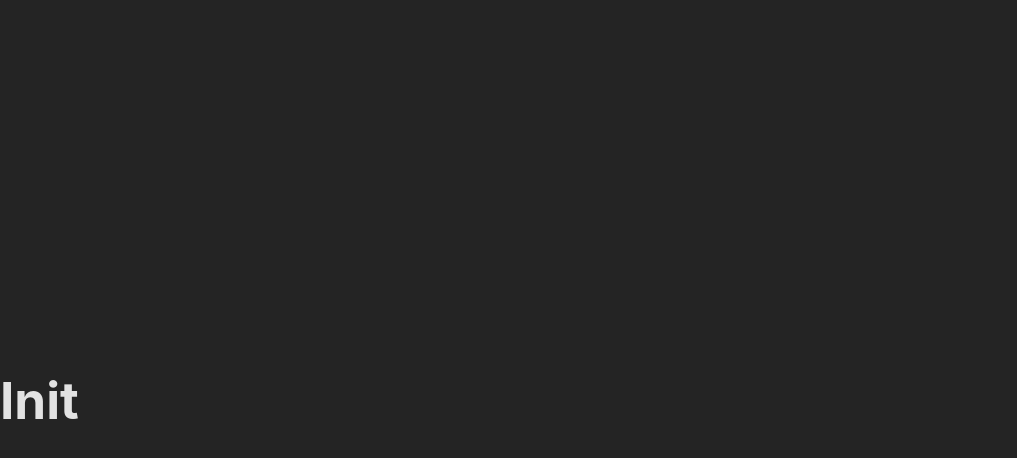
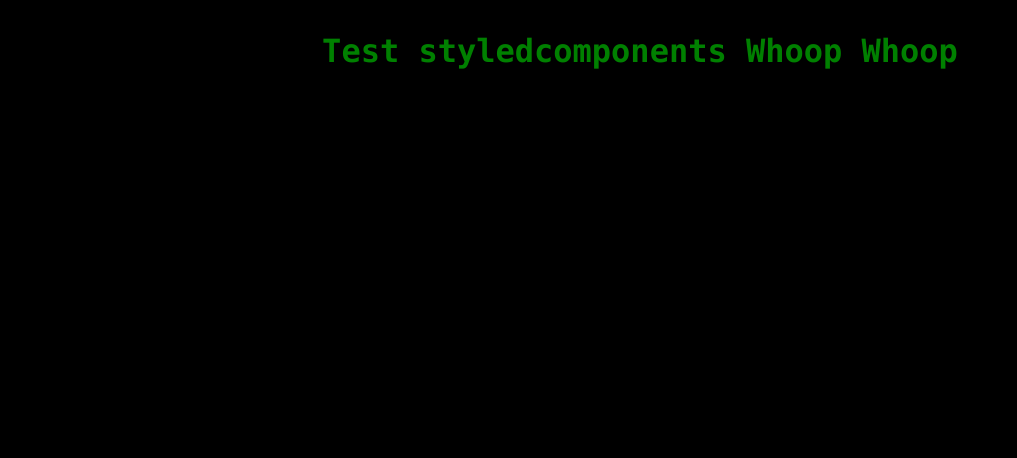
Before and after one commit to Mars4me/coffee-mate, a React (Vite) app: page / in a window 1280 px wide. Shown: the top 458 px of the page, without its empty margins (0-1017 px from the left). Built offline with nearby package versions, Linux system fonts and the light colour scheme.

Commit message:
lets start

```diff
--- a/package.json
+++ b/package.json
@@ -10,11 +10,13 @@
   },
   "dependencies": {
     "react": "^18.2.0",
-    "react-dom": "^18.2.0"
+    "react-dom": "^18.2.0",
+    "styled-components": "^5.3.6"
   },
   "devDependencies": {
     "@types/react": "^18.0.27",
     "@types/react-dom": "^18.0.10",
+    "@types/styled-components": "^5.1.26",
     "@vitejs/plugin-react": "^3.1.0",
     "typescript": "^4.9.3",
     "vite": "^4.1.0"
--- a/src/App.tsx
+++ b/src/App.tsx
@@ -1,12 +1,24 @@
 import { useState } from 'react';
+import styled from 'styled-components';
+import { Flex } from './components/Flex';
+import { Title } from './components/Title';
+
+const AppWrapper = styled.div`
+    width: 100%;
+    min-height: 100vh;
+    padding: 2rem;
+    background: black;
+`;
 
 function App() {
     const [count, setCount] = useState(0);
 
     return (
-        <div>
-            <h1>Init</h1>
-        </div>
+        <AppWrapper>
+            <Flex content={'center'}>
+                <Title color="green">Test styledcomponents Whoop Whoop</Title>
+            </Flex>
+        </AppWrapper>
     );
 }
 
--- /dev/null
+++ b/src/components/Flex.tsx
@@ -0,0 +1,22 @@
+import { ReactNode } from 'react';
+import styled from 'styled-components';
+
+interface FlexProps {
+    direction?: string;
+    items?: string;
+    content?: string;
+    margin?: string;
+    children?: ReactNode;
+}
+
+const StyledFlex = styled.div<FlexProps>`
+    display: flex;
+    flex-direction: ${({ direction }) => direction || 'row'};
+    align-items: ${({ items }) => items || 'stretch'};
+    justify-content: ${({ content }) => content || 'stretch'};
+    margin: ${({ margin }) => margin || '0'};
+`;
+
+export const Flex = (props: FlexProps) => {
+    return <StyledFlex {...props} />;
+};
--- /dev/null
+++ b/src/components/Title.tsx
@@ -0,0 +1,10 @@
+import React, { ReactNode } from 'react';
+import styled from 'styled-components';
+
+const StyledTitle = styled.h1`
+    color: ${({ color }) => color};
+`;
+
+export const Title = (props: { children: ReactNode; color: string }) => {
+    return <StyledTitle {...props} />;
+};
--- a/src/index.css
+++ /dev/null
@@ -1,59 +0,0 @@
-:root {
-    background-color: #242424;
-    color: rgba(255, 255, 255, 0.87);
-    font-family: Inter, system-ui, Avenir, Helvetica, Arial, sans-serif;
-    font-weight: 400;
-    line-height: 1.5;
-
-    color-scheme: light dark;
-    -webkit-font-smoothing: antialiased;
-    font-synthesis: none;
-    -moz-osx-font-smoothing: grayscale;
-    text-rendering: optimizeLegibility;
-    -webkit-text-size-adjust: 100%;
-}
-
-a {
-    color: #646cff;
-    text-decoration: inherit;
-    font-weight: 500;
-}
-
-a:hover {
-    color: #535bf2;
-}
-
-body {
-    display: flex;
-    min-width: 320px;
-    min-height: 100vh;
-    margin: 0;
-
-    place-items: center;
-}
-
-h1 {
-    font-size: 3.2em;
-    line-height: 1.1;
-}
-
-button {
-    padding: 0.6em 1.2em;
-    border: 1px solid transparent;
-    border-radius: 8px;
-    background-color: #1a1a1a;
-    font-family: inherit;
-    font-weight: 500;
-    font-size: 1em;
-    cursor: pointer;
-    transition: border-color 0.25s;
-}
-
-button:hover {
-    border-color: #646cff;
-}
-
-button:focus,
-button:focus-visible {
-    outline: 4px auto -webkit-focus-ring-color;
-}
--- a/src/main.tsx
+++ b/src/main.tsx
@@ -1,5 +1,20 @@
 import ReactDOM from 'react-dom/client';
 import App from './App';
-import './index.css';
+// import './index.css';
+import styled, { createGlobalStyle } from 'styled-components';
 
-ReactDOM.createRoot(document.getElementById('root') as HTMLElement).render(<App />);
+const Global = createGlobalStyle`
+* {
+    margin:0;
+    padding:0;
+    box-sizing:border-box;
+    font-family: consolas;
+}
+`;
+
+ReactDOM.createRoot(document.getElementById('root') as HTMLElement).render(
+    <>
+        <Global />
+        <App />
+    </>
+);
```
Also changed, not shown: 2 other files (tests, documents, lock files or other folders).
